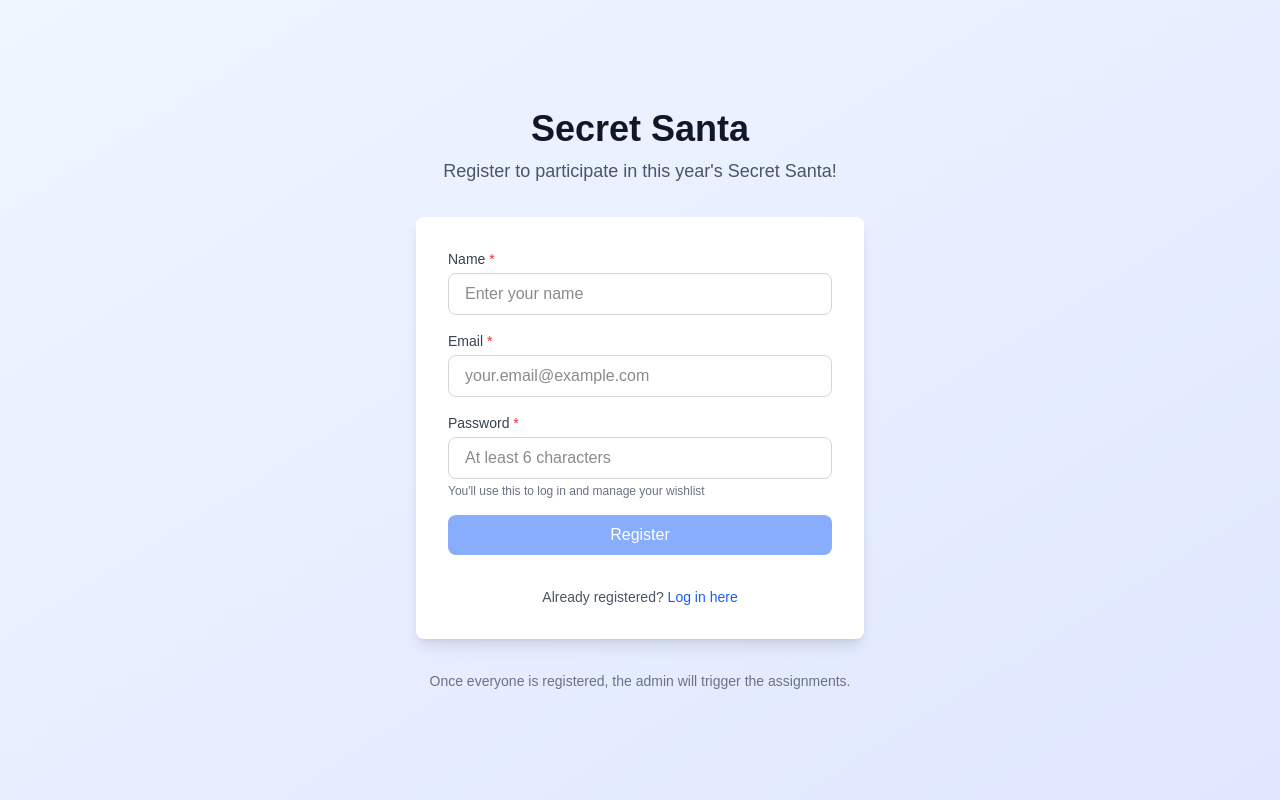
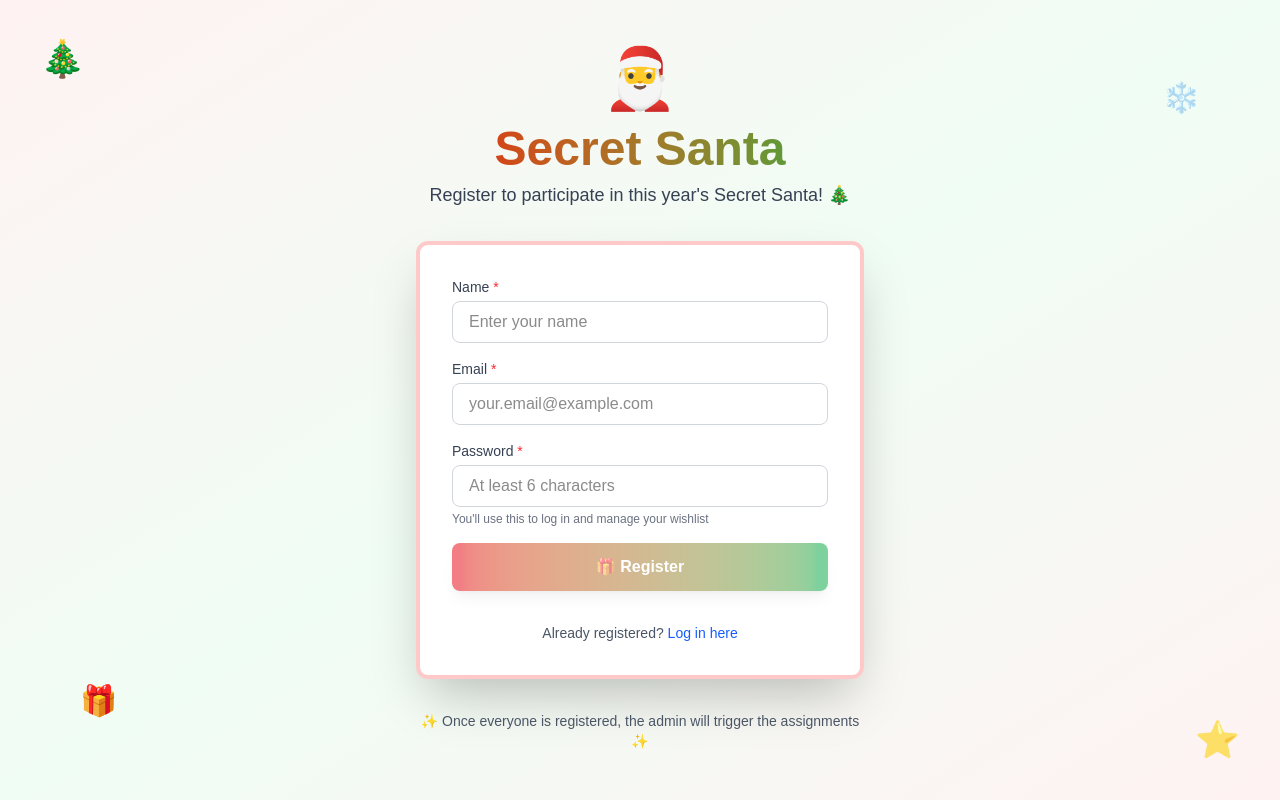
Before and after one commit to jamesprice98/secret-santa, a Next.js app: page / in a window 1280 px wide. Built offline with nearby package versions, Linux system fonts and the light colour scheme.

Commit message:
Add Christmas theming and festive styling throughout the app

```diff
--- a/app/admin/login/page.tsx
+++ b/app/admin/login/page.tsx
@@ -39,13 +39,21 @@ export default function LoginPage() {
   }
 
   return (
-    <div className="min-h-screen bg-gradient-to-br from-blue-50 to-indigo-100 flex items-center justify-center py-12 px-4 sm:px-6 lg:px-8">
-      <div className="max-w-md w-full space-y-8">
+    <div className="min-h-screen bg-gradient-to-br from-red-50 via-green-50 to-red-50 flex items-center justify-center py-12 px-4 sm:px-6 lg:px-8 relative overflow-hidden">
+      {/* Decorative elements */}
+      <div className="absolute top-10 left-10 text-3xl animate-bounce">🎄</div>
+      <div className="absolute top-20 right-20 text-2xl animate-pulse">❄️</div>
+      <div className="absolute bottom-20 left-20 text-2xl animate-bounce delay-300">🎁</div>
+
+      <div className="max-w-md w-full space-y-8 relative z-10">
         <div className="text-center">
-          <h1 className="text-4xl font-bold text-gray-900 mb-2">Admin Login</h1>
-          <p className="text-lg text-gray-600">Sign in to manage Secret Santa</p>
+          <div className="text-6xl mb-4">🎅</div>
+          <h1 className="text-5xl font-bold bg-gradient-to-r from-red-600 to-green-600 bg-clip-text text-transparent mb-2">
+            Admin Login
+          </h1>
+          <p className="text-lg text-gray-700 font-medium">Sign in to manage Secret Santa 🎄</p>
         </div>
-        <div className="bg-white rounded-lg shadow-lg p-8">
+        <div className="bg-white rounded-xl shadow-2xl p-8 border-4 border-red-200">
           <form onSubmit={handleSubmit} className="space-y-4">
             {error && (
               <div className="p-3 rounded-lg bg-red-50 text-red-800 border border-red-200">
@@ -83,9 +91,9 @@ export default function LoginPage() {
             <button
               type="submit"
               disabled={isLoading}
-              className="w-full bg-blue-600 text-white py-2 px-4 rounded-lg font-medium hover:bg-blue-700 focus:outline-none focus:ring-2 focus:ring-blue-500 focus:ring-offset-2 disabled:opacity-50 disabled:cursor-not-allowed transition-colors"
+              className="w-full bg-gradient-to-r from-red-600 to-green-600 text-white py-3 px-4 rounded-lg font-bold hover:from-red-700 hover:to-green-700 focus:outline-none focus:ring-2 focus:ring-red-500 focus:ring-offset-2 disabled:opacity-50 disabled:cursor-not-allowed transition-all shadow-lg transform hover:scale-105"
             >
-              {isLoading ? 'Signing in...' : 'Sign In'}
+              {isLoading ? '🎄 Signing in...' : '🎁 Sign In'}
             </button>
           </form>
         </div>
--- a/app/admin/page.tsx
+++ b/app/admin/page.tsx
@@ -121,21 +121,24 @@ export default function AdminDashboard() {
   }
 
   return (
-    <div className="min-h-screen bg-gray-50">
-      <div className="bg-white shadow">
+    <div className="min-h-screen bg-gradient-to-br from-red-50 via-green-50 to-red-50">
+      <div className="bg-gradient-to-r from-red-600 to-green-600 shadow-lg">
         <div className="max-w-7xl mx-auto px-4 sm:px-6 lg:px-8">
           <div className="flex justify-between items-center py-4">
-            <h1 className="text-2xl font-bold text-gray-900">Secret Santa Admin</h1>
+            <div className="flex items-center gap-3">
+              <span className="text-3xl">🎅</span>
+              <h1 className="text-2xl font-bold text-white">Secret Santa Admin</h1>
+            </div>
             <div className="flex gap-4">
               <Link
                 href="/admin/spouses"
-                className="px-4 py-2 text-sm font-medium text-gray-700 bg-white border border-gray-300 rounded-lg hover:bg-gray-50"
+                className="px-4 py-2 text-sm font-medium text-white bg-white/20 backdrop-blur-sm border-2 border-white/30 rounded-lg hover:bg-white/30 transition-colors"
               >
-                Manage Spouses
+                💑 Manage Spouses
               </Link>
               <button
                 onClick={handleSignOut}
-                className="px-4 py-2 text-sm font-medium text-white bg-red-600 rounded-lg hover:bg-red-700"
+                className="px-4 py-2 text-sm font-medium text-white bg-red-700 rounded-lg hover:bg-red-800 shadow-md transition-colors"
               >
                 Sign Out
               </button>
@@ -157,25 +160,28 @@ export default function AdminDashboard() {
           </div>
         )}
 
-        <div className="bg-white rounded-lg shadow p-6 mb-6">
+        <div className="bg-white rounded-xl shadow-2xl p-6 mb-6 border-4 border-green-200">
           <div className="flex justify-between items-center mb-4">
-            <h2 className="text-xl font-semibold">Generate Assignments</h2>
+            <div className="flex items-center gap-2">
+              <span className="text-2xl">🎄</span>
+              <h2 className="text-xl font-bold bg-gradient-to-r from-red-600 to-green-600 bg-clip-text text-transparent">Generate Assignments</h2>
+            </div>
             <div className="flex gap-3">
               {assignments.length > 0 && (
-                <button
-                  onClick={handleResetAssignments}
-                  disabled={isResetting}
-                  className="px-6 py-2 bg-gray-600 text-white rounded-lg font-medium hover:bg-gray-700 focus:outline-none focus:ring-2 focus:ring-gray-500 focus:ring-offset-2 disabled:opacity-50 disabled:cursor-not-allowed transition-colors"
-                >
-                  {isResetting ? 'Resetting...' : 'Reset Assignments'}
-                </button>
+              <button
+                onClick={handleResetAssignments}
+                disabled={isResetting}
+                className="px-6 py-2 bg-gray-600 text-white rounded-lg font-bold hover:bg-gray-700 focus:outline-none focus:ring-2 focus:ring-gray-500 focus:ring-offset-2 disabled:opacity-50 disabled:cursor-not-allowed transition-all shadow-md"
+              >
+                {isResetting ? '🔄 Resetting...' : '🔄 Reset Assignments'}
+              </button>
               )}
               <button
                 onClick={handleGenerateAssignments}
                 disabled={isGenerating}
-                className="px-6 py-2 bg-blue-600 text-white rounded-lg font-medium hover:bg-blue-700 focus:outline-none focus:ring-2 focus:ring-blue-500 focus:ring-offset-2 disabled:opacity-50 disabled:cursor-not-allowed transition-colors"
+                className="px-6 py-2 bg-gradient-to-r from-red-600 to-green-600 text-white rounded-lg font-bold hover:from-red-700 hover:to-green-700 focus:outline-none focus:ring-2 focus:ring-red-500 focus:ring-offset-2 disabled:opacity-50 disabled:cursor-not-allowed transition-all shadow-lg transform hover:scale-105"
               >
-                {isGenerating ? 'Generating...' : assignments.length > 0 ? 'Regenerate Assignments' : 'Generate Assignments'}
+                {isGenerating ? '🎄 Generating...' : assignments.length > 0 ? '🎁 Regenerate Assignments' : '🎅 Generate Assignments'}
               </button>
             </div>
           </div>
@@ -186,8 +192,11 @@ export default function AdminDashboard() {
         </div>
 
         {assignments.length > 0 && (
-          <div className="bg-white rounded-lg shadow p-6 mb-6">
-            <h2 className="text-xl font-semibold mb-4">Assignments (Obfuscated View)</h2>
+          <div className="bg-white rounded-xl shadow-2xl p-6 mb-6 border-4 border-red-200">
+            <div className="flex items-center gap-2 mb-4">
+              <span className="text-2xl">🎄</span>
+              <h2 className="text-xl font-bold bg-gradient-to-r from-red-600 to-green-600 bg-clip-text text-transparent">Assignments (Obfuscated View)</h2>
+            </div>
             <p className="text-sm text-gray-600 mb-4">
               Names are obfuscated to prevent spoilers. You can verify that assignments exist and spouse rules are followed.
             </p>
--- a/app/page.tsx
+++ b/app/page.tsx
@@ -2,17 +2,26 @@ import RegistrationForm from '@/components/RegistrationForm'
 
 export default function Home() {
   return (
-    <div className="min-h-screen bg-gradient-to-br from-blue-50 to-indigo-100 flex items-center justify-center py-12 px-4 sm:px-6 lg:px-8">
-      <div className="max-w-md w-full space-y-8">
+    <div className="min-h-screen bg-gradient-to-br from-red-50 via-green-50 to-red-50 flex items-center justify-center py-12 px-4 sm:px-6 lg:px-8 relative overflow-hidden">
+      {/* Decorative Christmas elements */}
+      <div className="absolute top-10 left-10 text-4xl animate-bounce">🎄</div>
+      <div className="absolute top-20 right-20 text-3xl animate-pulse">❄️</div>
+      <div className="absolute bottom-20 left-20 text-3xl animate-bounce delay-300">🎁</div>
+      <div className="absolute bottom-10 right-10 text-4xl animate-pulse delay-500">⭐</div>
+
+      <div className="max-w-md w-full space-y-8 relative z-10">
         <div className="text-center">
-          <h1 className="text-4xl font-bold text-gray-900 mb-2">Secret Santa</h1>
-          <p className="text-lg text-gray-600">Register to participate in this year's Secret Santa!</p>
+          <div className="text-6xl mb-4">🎅</div>
+          <h1 className="text-5xl font-bold bg-gradient-to-r from-red-600 to-green-600 bg-clip-text text-transparent mb-2">
+            Secret Santa
+          </h1>
+          <p className="text-lg text-gray-700 font-medium">Register to participate in this year's Secret Santa! 🎄</p>
         </div>
-        <div className="bg-white rounded-lg shadow-lg p-8">
+        <div className="bg-white rounded-xl shadow-2xl p-8 border-4 border-red-200">
           <RegistrationForm />
         </div>
-        <p className="text-center text-sm text-gray-500">
-          Once everyone is registered, the admin will trigger the assignments.
+        <p className="text-center text-sm text-gray-600 font-medium">
+          ✨ Once everyone is registered, the admin will trigger the assignments ✨
         </p>
       </div>
     </div>
--- a/app/participant/dashboard/page.tsx
+++ b/app/participant/dashboard/page.tsx
@@ -81,14 +81,17 @@ export default function ParticipantDashboard() {
   const userName = (session?.user as any)?.name || session?.user?.email
 
   return (
-    <div className="min-h-screen bg-gray-50">
-      <div className="bg-white shadow">
+    <div className="min-h-screen bg-gradient-to-br from-red-50 via-green-50 to-red-50">
+      <div className="bg-gradient-to-r from-red-600 to-green-600 shadow-lg">
         <div className="max-w-7xl mx-auto px-4 sm:px-6 lg:px-8">
           <div className="flex justify-between items-center py-4">
-            <h1 className="text-2xl font-bold text-gray-900">Secret Santa Dashboard</h1>
+            <div className="flex items-center gap-3">
+              <span className="text-3xl">🎅</span>
+              <h1 className="text-2xl font-bold text-white">Secret Santa Dashboard</h1>
+            </div>
             <button
               onClick={handleSignOut}
-              className="px-4 py-2 text-sm font-medium text-white bg-red-600 rounded-lg hover:bg-red-700"
+              className="px-4 py-2 text-sm font-medium text-white bg-red-700 rounded-lg hover:bg-red-800 shadow-md transition-colors"
             >
               Sign Out
             </button>
@@ -97,8 +100,13 @@ export default function ParticipantDashboard() {
       </div>
 
       <div className="max-w-4xl mx-auto px-4 sm:px-6 lg:px-8 py-8">
-        <div className="bg-white rounded-lg shadow p-6 mb-6">
-          <h2 className="text-xl font-semibold mb-4">Welcome, {userName}!</h2>
+        <div className="bg-white rounded-xl shadow-2xl p-6 mb-6 border-4 border-green-200">
+          <div className="flex items-center gap-2 mb-4">
+            <span className="text-3xl">🎄</span>
+            <h2 className="text-xl font-bold bg-gradient-to-r from-red-600 to-green-600 bg-clip-text text-transparent">
+              Welcome, {userName}!
+            </h2>
+          </div>
 
           {error && (
             <div className="mb-4 p-4 bg-red-50 text-red-800 border border-red-200 rounded-lg">
@@ -108,15 +116,15 @@ export default function ParticipantDashboard() {
 
           {assignment ? (
             <div className="space-y-6">
-              <div className="bg-green-50 border border-green-200 rounded-lg p-6">
-                <h3 className="text-lg font-semibold text-green-900 mb-2">
+              <div className="bg-gradient-to-br from-green-50 to-red-50 border-4 border-green-300 rounded-xl p-6 shadow-lg">
+                <h3 className="text-2xl font-bold text-center text-green-800 mb-4">
                   🎄 Your Secret Santa Assignment 🎄
                 </h3>
-                <div className="bg-white rounded-lg p-4 border-2 border-green-300">
-                  <p className="text-center text-2xl font-bold text-gray-900 mb-2">
-                    You are the Secret Santa for:
+                <div className="bg-white rounded-xl p-6 border-4 border-red-300 shadow-lg">
+                  <p className="text-center text-2xl font-bold text-gray-900 mb-3">
+                    🎁 You are the Secret Santa for: 🎁
                   </p>
-                  <p className="text-center text-3xl font-extrabold text-blue-600">
+                  <p className="text-center text-4xl font-extrabold bg-gradient-to-r from-red-600 to-green-600 bg-clip-text text-transparent">
                     {assignment.receiverName}
                   </p>
                 </div>
@@ -126,9 +134,9 @@ export default function ParticipantDashboard() {
               </div>
 
               {assignment.receiverWishlist && assignment.receiverWishlist.length > 0 && (
-                <div className="bg-purple-50 border border-purple-200 rounded-lg p-6">
-                  <h3 className="text-lg font-semibold text-purple-900 mb-4">
-                    🎁 {assignment.receiverName}'s Wishlist
+                <div className="bg-gradient-to-br from-purple-50 to-pink-50 border-4 border-purple-300 rounded-xl p-6 shadow-lg">
+                  <h3 className="text-xl font-bold text-purple-900 mb-4 text-center">
+                    🎁 {assignment.receiverName}'s Wishlist 🎁
                   </h3>
                   <ul className="space-y-2">
                     {assignment.receiverWishlist.map((item) => (
--- a/app/participant/login/page.tsx
+++ b/app/participant/login/page.tsx
@@ -40,14 +40,20 @@ export default function ParticipantLoginPage() {
   }
 
   return (
-    <div className="min-h-screen bg-gradient-to-br from-blue-50 to-indigo-100 flex items-center justify-center py-12 px-4 sm:px-6 lg:px-8">
-      <div className="max-w-md w-full space-y-8 bg-white p-8 rounded-lg shadow-lg">
+    <div className="min-h-screen bg-gradient-to-br from-red-50 via-green-50 to-red-50 flex items-center justify-center py-12 px-4 sm:px-6 lg:px-8 relative overflow-hidden">
+      {/* Decorative elements */}
+      <div className="absolute top-10 left-10 text-3xl animate-bounce">🎄</div>
+      <div className="absolute top-20 right-20 text-2xl animate-pulse">❄️</div>
+      <div className="absolute bottom-20 left-20 text-2xl animate-bounce delay-300">🎁</div>
+
+      <div className="max-w-md w-full space-y-8 bg-white p-8 rounded-xl shadow-2xl border-4 border-green-200 relative z-10">
         <div>
-          <h2 className="mt-6 text-center text-3xl font-extrabold text-gray-900">
+          <div className="text-center text-5xl mb-4">🎅</div>
+          <h2 className="mt-2 text-center text-3xl font-extrabold bg-gradient-to-r from-red-600 to-green-600 bg-clip-text text-transparent">
             Participant Login
           </h2>
-          <p className="mt-2 text-center text-sm text-gray-600">
-            Log in to view your Secret Santa assignment
+          <p className="mt-2 text-center text-sm text-gray-700 font-medium">
+            Log in to view your Secret Santa assignment 🎄
           </p>
         </div>
         <form className="mt-8 space-y-6" onSubmit={handleSubmit}>
@@ -95,17 +101,17 @@ export default function ParticipantLoginPage() {
             <button
               type="submit"
               disabled={isLoading}
-              className="group relative w-full flex justify-center py-2 px-4 border border-transparent text-sm font-medium rounded-md text-white bg-blue-600 hover:bg-blue-700 focus:outline-none focus:ring-2 focus:ring-offset-2 focus:ring-blue-500 disabled:opacity-50 disabled:cursor-not-allowed"
+              className="group relative w-full flex justify-center py-3 px-4 border border-transparent text-sm font-bold rounded-lg text-white bg-gradient-to-r from-red-600 to-green-600 hover:from-red-700 hover:to-green-700 focus:outline-none focus:ring-2 focus:ring-offset-2 focus:ring-red-500 disabled:opacity-50 disabled:cursor-not-allowed shadow-lg transform transition hover:scale-105"
             >
-              {isLoading ? 'Logging in...' : 'Log in'}
+              {isLoading ? '🎄 Logging in...' : '🎁 Log in'}
             </button>
           </div>
 
           <div className="text-center">
-            <p className="text-sm text-gray-600">
+            <p className="text-sm text-gray-700 font-medium">
               Not registered yet?{' '}
-              <Link href="/" className="font-medium text-blue-600 hover:text-blue-500">
-                Register here
+              <Link href="/" className="font-bold text-red-600 hover:text-green-600 transition-colors">
+                Register here ✨
               </Link>
             </p>
           </div>
--- a/components/RegistrationForm.tsx
+++ b/components/RegistrationForm.tsx
@@ -115,9 +115,9 @@ export default function RegistrationForm() {
         <button
           type="submit"
           disabled={isSubmitting || formData.password.length < 6}
-          className="w-full bg-blue-600 text-white py-2 px-4 rounded-lg font-medium hover:bg-blue-700 focus:outline-none focus:ring-2 focus:ring-blue-500 focus:ring-offset-2 disabled:opacity-50 disabled:cursor-not-allowed transition-colors"
+          className="w-full bg-gradient-to-r from-red-600 to-green-600 text-white py-3 px-4 rounded-lg font-bold hover:from-red-700 hover:to-green-700 focus:outline-none focus:ring-2 focus:ring-red-500 focus:ring-offset-2 disabled:opacity-50 disabled:cursor-not-allowed transition-all shadow-lg transform hover:scale-105"
         >
-          {isSubmitting ? 'Registering...' : 'Register'}
+          {isSubmitting ? '🎄 Registering...' : '🎁 Register'}
         </button>
 
         <p className="text-center text-sm text-gray-600 mt-4">
```
